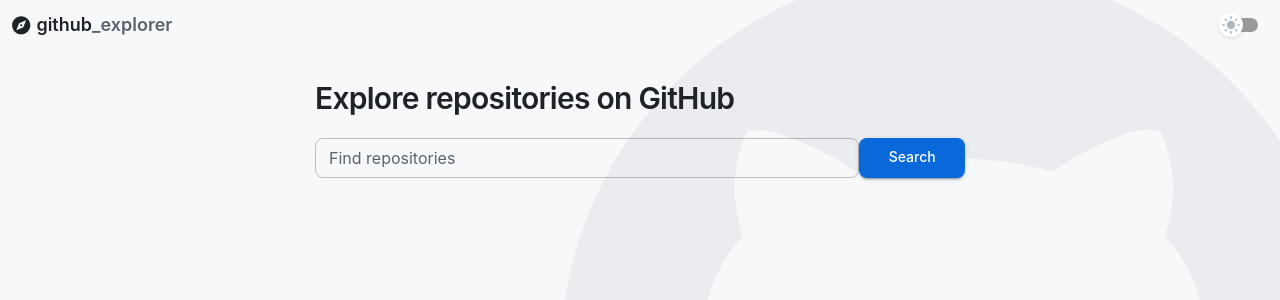
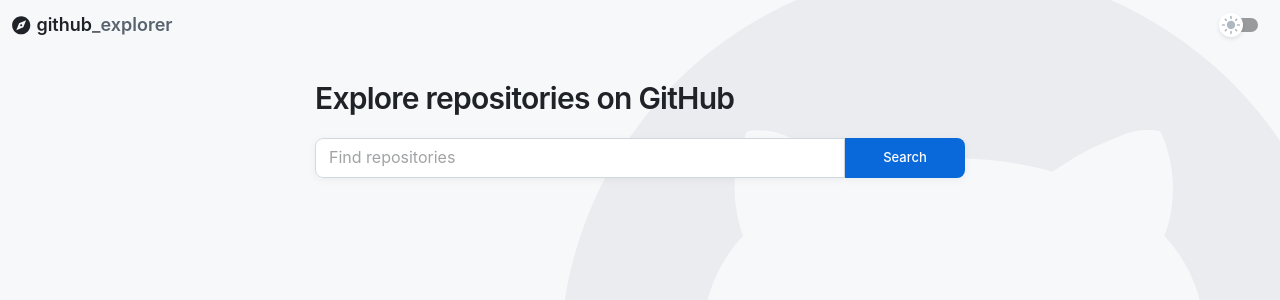
Before and after one commit to olechka-dev/gh-search-react, a React (Vite) app: page /search in a window 1280 px wide. Shown: the top 300 px of the page. Built offline with nearby package versions, Linux system fonts and the light colour scheme.

Commit message:
mui styling overrides

```diff
--- a/src/components/SearchField.tsx
+++ b/src/components/SearchField.tsx
@@ -25,15 +25,25 @@ export function SearchField({
         }}
         id="Search repositories"
         aria-label="Search repositories"
-        label="Find repositories"
+        placeholder="Find repositories"
         type="search"
         size="small"
         fullWidth
+        sx={{
+          '& .MuiOutlinedInput-root': {
+            borderTopRightRadius: 0,
+            borderBottomRightRadius: 0,
+          },
+        }}
       />
       <Button
         variant="contained"
+        size="small"
         sx={{
           width: '120px',
+          flexShrink: 0,
+          borderTopLeftRadius: 0,
+          borderBottomLeftRadius: 0,
         }}
         type="submit"
       >
--- a/src/components/SortPanel.tsx
+++ b/src/components/SortPanel.tsx
@@ -59,7 +59,14 @@ export function SortPanel({
               const Icon = sortIcons[key];
               return (
                 <MenuItem value={key}>
-                  <ListItemIcon className="mr-1.5 inline-flex min-w-2.5 items-center">
+                  <ListItemIcon
+                    sx={{
+                      mr: 0.75,
+                      display: 'inline-flex',
+                      minWidth: 10,
+                      alignItems: 'center',
+                    }}
+                  >
                     <Icon fontSize="small" />
                   </ListItemIcon>
                   <ListItemText>{sortLabels[key as SortOptions]}</ListItemText>
@@ -69,26 +76,27 @@ export function SortPanel({
           </Select>
         </FormControl>
 
-        <ButtonGroup size="small" disableElevation aria-label="Sort direction">
+        <ButtonGroup size="small" aria-label="Sort direction">
           {(Object.keys(directionIcons) as SortDirection[]).map((key) => {
             const Icon = directionIcons[key];
+            const isSelected = key === direction;
+            const backgroundColor = isSelected
+              ? 'primary.main'
+              : 'background.paper';
             return (
               <Button
                 aria-label={key}
                 variant="contained"
-                className={key === direction ? 'bg-primary' : 'bg-surface'}
+                sx={{
+                  bgcolor: backgroundColor,
+                  color: isSelected ? 'primary.contrastText' : 'text.primary',
+                  '&:hover': { bgcolor: backgroundColor },
+                }}
                 onClick={() => {
                   onDirectionChange(key);
                 }}
               >
-                <Icon
-                  className={
-                    key === direction
-                      ? 'text-primary-foreground'
-                      : 'text-foreground'
-                  }
-                  fontSize="small"
-                />
+                <Icon fontSize="small" />
               </Button>
             );
           })}
--- a/src/theme.ts
+++ b/src/theme.ts
@@ -25,7 +25,26 @@ export const theme = createTheme({
   typography: { fontFamily: 'var(--font-sans)' },
   shape: { borderRadius: 8 },
   components: {
-    MuiButton: { styleOverrides: { root: { textTransform: 'none' } } },
+    MuiButton: {
+      styleOverrides: {
+        root: {
+          textTransform: 'none',
+          boxShadow: 'var(--shadow-card)',
+          '&:hover, &:active, &.Mui-focusVisible': {
+            boxShadow: 'var(--shadow-card)',
+          },
+        },
+        sizeSmall: { height: 40 },
+      },
+    },
+    MuiButtonGroup: {
+      styleOverrides: {
+        root: {
+          boxShadow: 'var(--shadow-card)',
+          variants: [{ props: { size: 'small' }, style: { height: 40 } }],
+        },
+      },
+    },
     MuiPaper: {
       styleOverrides: { rounded: { borderRadius: 'var(--radius-card)' } },
     },
@@ -35,12 +54,42 @@ export const theme = createTheme({
         select: { display: 'flex' },
       },
     },
+    MuiInputBase: {
+      styleOverrides: {
+        root: {
+          variants: [
+            {
+              props: { size: 'small', multiline: false },
+              style: { height: 40 },
+            },
+          ],
+        },
+      },
+    },
     MuiOutlinedInput: {
       styleOverrides: {
         root: {
+          backgroundColor: 'var(--app-surface)',
+          boxShadow: 'var(--shadow-card)',
+          '&.MuiInputBase-sizeSmall input.MuiOutlinedInput-input': {
+            boxSizing: 'border-box',
+            height: '100%',
+            paddingBlock: 0,
+            paddingBottom: '2px',
+          },
+          '&:hover:not(.Mui-disabled):not(.Mui-focused) .MuiOutlinedInput-notchedOutline': {
+            borderColor: 'var(--app-border-strong)',
+          },
           '&.Mui-focused .MuiOutlinedInput-notchedOutline': {
             borderWidth: '1px',
           },
+        },
+        notchedOutline: { borderColor: 'var(--app-border)' },
+        input: {
+          height: 'auto',
+          border: 0,
+          borderRadius: 0,
+          backgroundColor: 'transparent',
         },
       },
     },
```
